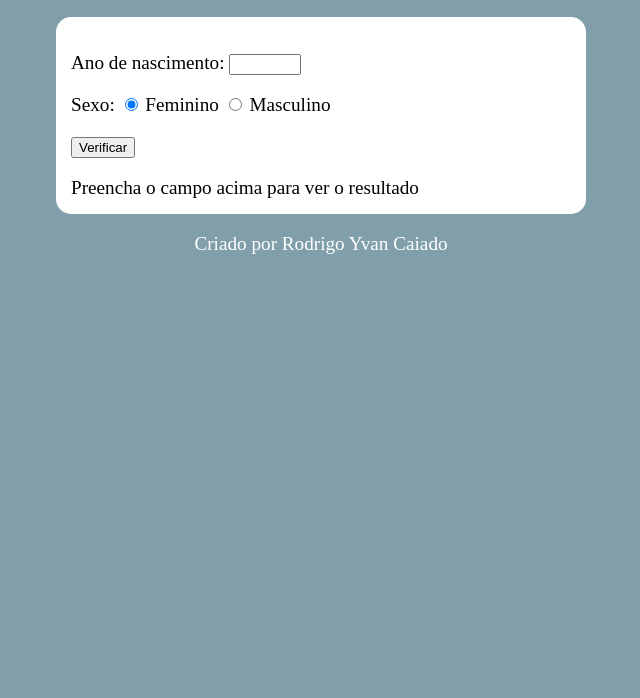
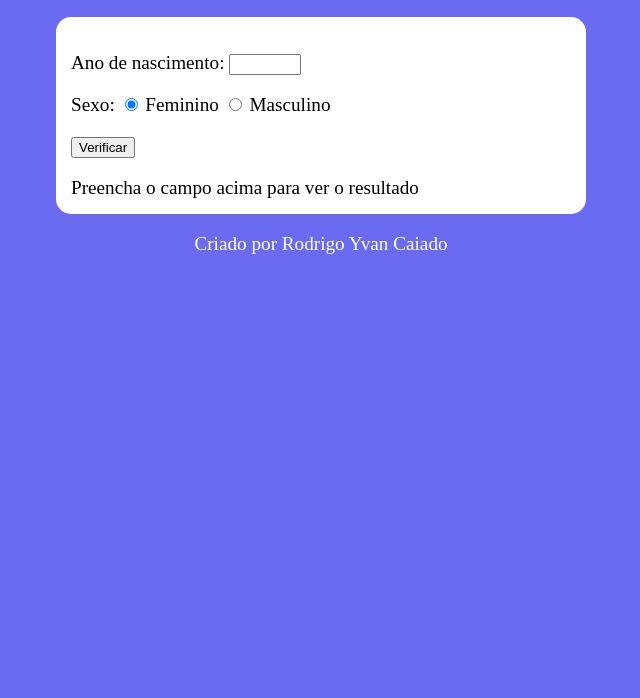
Before and after one commit to Rodrigocaiado/Verificador-de-Idade, a plain HTML site: page index.html in a window 1280 px wide. Shown: the part 102-800 px from the top of the page, without its empty margins (319-959 px from the left). Drawn offline with Linux system fonts and the light colour scheme.

Commit message:
Update style.css

```diff
--- a/style.css
+++ b/style.css
@@ -1,7 +1,7 @@
 @charset "UTF-8";
 
 body{
-    background-color: rgb(128, 159, 170);
+    background: rgb(107, 107, 241);
 }
 
 header > h1{
```
